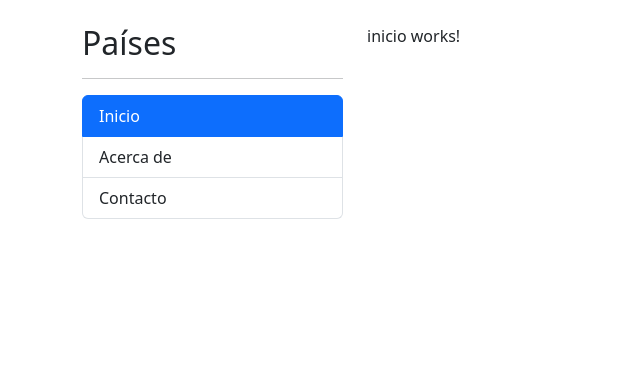
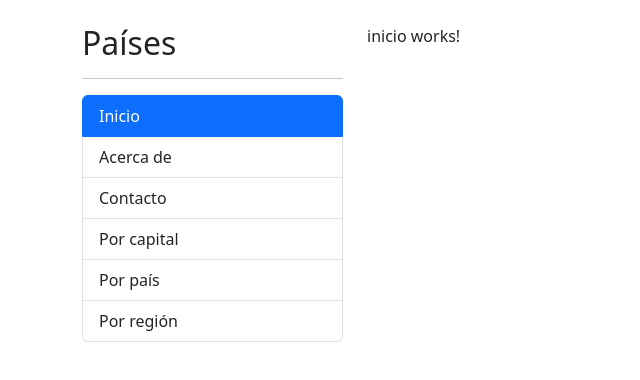
Before and after one commit to FranRDev/CursoAngularDeCeroAExpertoFernandoHerrera, an Angular app in the folder 04-paises-app/: page / in a window 1280 px wide. Shown: the top 380 px of the page, without its empty margins (0-640 px from the left). Built offline with nearby package versions, Linux system fonts and the light colour scheme.

Commit message:
Clase 120. LazyLoad - Carga perezosa

```diff
--- a/04-paises-app/src/app/app-routing.module.ts
+++ b/04-paises-app/src/app/app-routing.module.ts
@@ -9,7 +9,7 @@ const rutas: Routes = [
   { path: '', component: PaginaInicioComponent },
   { path: 'acerca-de', component: PaginaAcercaDeComponent },
   { path: 'contacto', component: PaginaContactoComponent },
-  { path: 'paises', component: PaginaContactoComponent },
+  { path: 'paises', loadChildren: () => import('./paises/paises.module').then( m => m.PaisesModule) },
   { path: '**', redirectTo: '' }
 ]
 
--- a/04-paises-app/src/app/shared/components/barra-lateral/barra-lateral.component.html
+++ b/04-paises-app/src/app/shared/components/barra-lateral/barra-lateral.component.html
@@ -13,4 +13,17 @@
   <li routerLink="contacto" routerLinkActive="active" class="list-group-item">
     Contacto
   </li>
+
+  <li routerLink="paises/por-capital" routerLinkActive="active" class="list-group-item">
+    Por capital
+  </li>
+
+  <li routerLink="paises/por-pais" routerLinkActive="active" class="list-group-item">
+    Por país
+  </li>
+
+  <li routerLink="paises/por-region" routerLinkActive="active" class="list-group-item">
+    Por región
+  </li>
+
 </ul>
```
